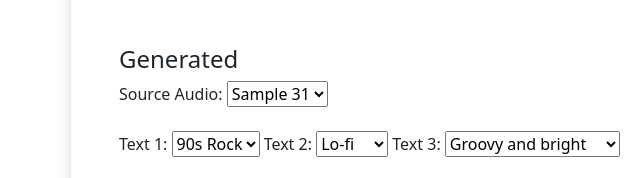
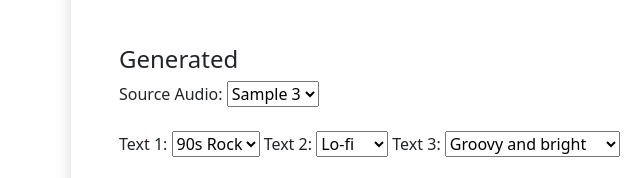
Before and after one commit to A-no-ny-mous/ISMIR-24-Jasco, a plain HTML site: page index.html in a window 1280 px wide. Shown: the part 4066-4244 px from the top of the page, 21-661 px from the left. Drawn offline with Linux system fonts and the light colour scheme.

```diff
--- a/index.html
+++ b/index.html
@@ -807,7 +807,7 @@
 
       <label for="sample">Source Audio:</label>
       <select id="sample" onchange="updateAudio()">
-          <option value="sample3">Sample 31</option>
+          <option value="sample3">Sample 3</option>
           <option value="sample2">Sample 2</option>
           <option value="sample1">Sample 1</option>
       </select>
```
